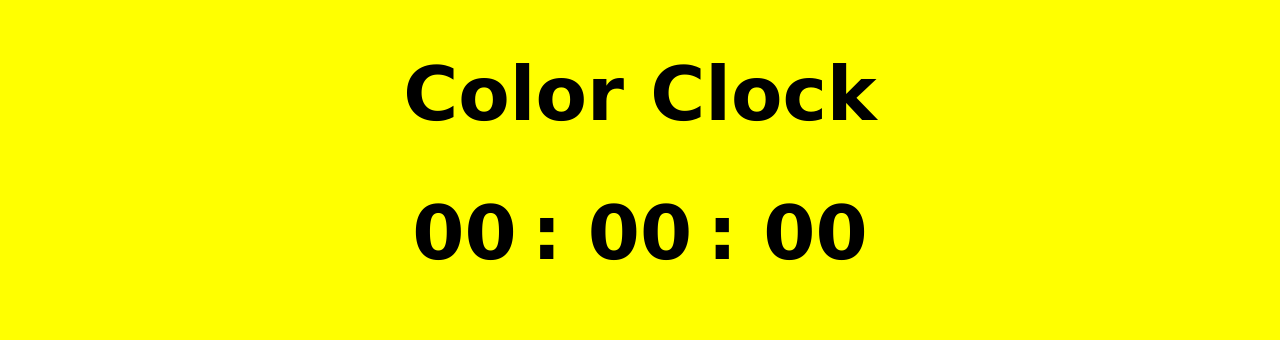
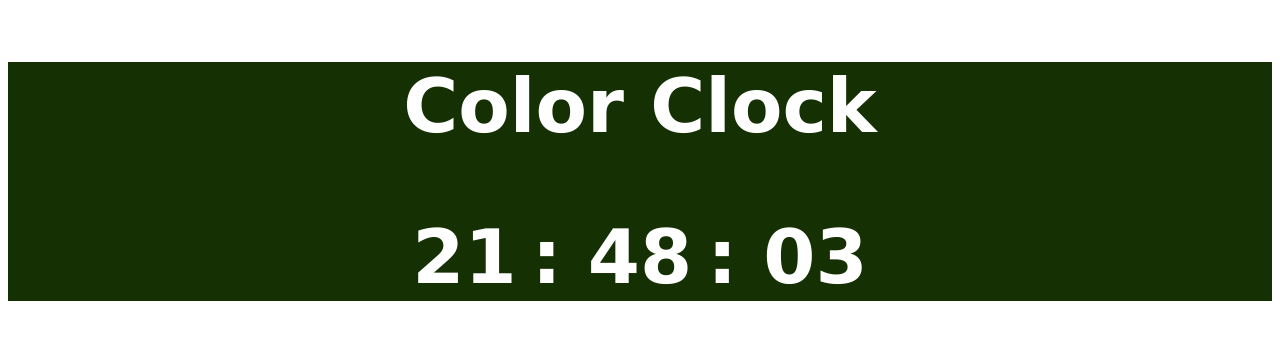
Before and after one commit to lycanthrope444/2.4-color-clock, a plain HTML site: page index.html in a window 1280 px wide. Drawn offline with Linux system fonts and the light colour scheme.

Commit message:
Clock and shifting background

```diff
--- a/index.html
+++ b/index.html
@@ -6,18 +6,19 @@
     <link rel="stylesheet" href="styles.css">
   </head>
   <body>
-    <h1>
-      Color Clock
-    </h1>
+    <div id="main">
+      <h2>
+        Color Clock
+      </h2>
 
-    <h1>
-      <span class="hours">00</span>
-      <span class="minutes">00</span>
-      <span class="seconds">00</span>
-    </h1>
+      <h1>
+        <span id="hours">00</span>
+        <span id="minutes">00</span>
+        <span id="seconds">00</span>
+      </h1>
 
 
-
+    </div>
     <script type="text/javascript" src="main.js"></script>
   </body>
 </html>
--- a/main.js
+++ b/main.js
@@ -4,12 +4,67 @@
 
 var currentTime;
 
+var hexConverter = function(input){
+  return input.toString(16);
+};
 
+var currentHour = function(){
+  return currentTime.getHours();
+};
 
+var currentMinute = function(){
+  return currentTime.getMinutes();
+};
 
+var currentSecond = function(){
+  return currentTime.getSeconds();
+};
 
+var hexHour = function(hour){
+  return hexConverter(hour);
+};
 
+var hexMinute = function(minute){
+  return hexConverter(minute);
+};
 
+var hexSecond = function(seconds){
+  return hexConverter(seconds);
+};
+
+var hexCombined = function(first, second, third){
+  return "#" + (("0"+first).slice(-2)) + (("0"+second).slice(-2)) + (("0"+third).slice(-2));
+};
+
+var changeBackground = function(hexColor){
+  document.getElementById("main").style.backgroundColor = hexColor;
+};
+
+console.log("JS ran");
+
+function displayTime(){
+  document.getElementById("hours").innerHTML = ("0"+currentHour()).slice(-2);
+  document.getElementById("minutes").innerHTML = ("0"+currentMinute()).slice(-2);
+  document.getElementById("seconds").innerHTML = ("0"+currentSecond()).slice(-2);
+}
+
+var everySecond = setInterval(function() {
+  currentTime = new Date();
+  console.log(currentHour(), currentMinute(), currentSecond());
+  console.log(hexHour(currentHour()),hexMinute(currentMinute()), hexSecond(currentSecond()));
+  console.log(hexCombined(hexHour(currentHour()),hexMinute(currentMinute()),hexSecond(currentSecond())));
+  displayTime();
+  changeBackground(hexCombined(hexHour(currentHour()),hexMinute(currentMinute()),hexSecond(currentSecond())));
+}, 1000);
+
+// var timeTransform = document.querySelector("h1");
+//
+//
+// var hexTime = function(/*numericalTime*/){
+//   console.log("Moused Overed!");
+// };
+//
+// timeTransform.addEventListener("mouseover", hexTime());
 
 
 
--- a/styles.css
+++ b/styles.css
@@ -1,14 +1,24 @@
-body{
-  background-color: yellow;
+#main{
+  height: 150%;
+  width: 100%;
+  background-color: #000000;
 }
 
 h1{
+  color: #FFFFFF;
   font-size: 75px;
   font-family: Verdana;
   text-align: center;
 }
 
-.hours:after, .minutes:after{
+h2{
+  color: #FFFFFF;
+  font-size: 75px;
+  font-family: Verdana;
+  text-align: center;
+}
+
+#hours:after, #minutes:after{
   content:":";
   padding-left: 15px;
 }
```
